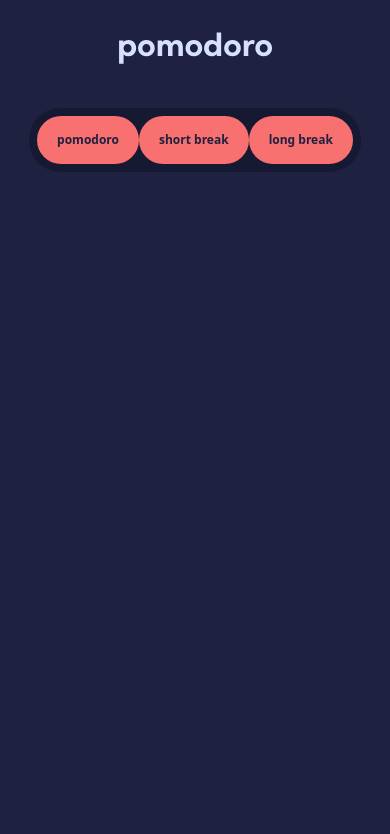
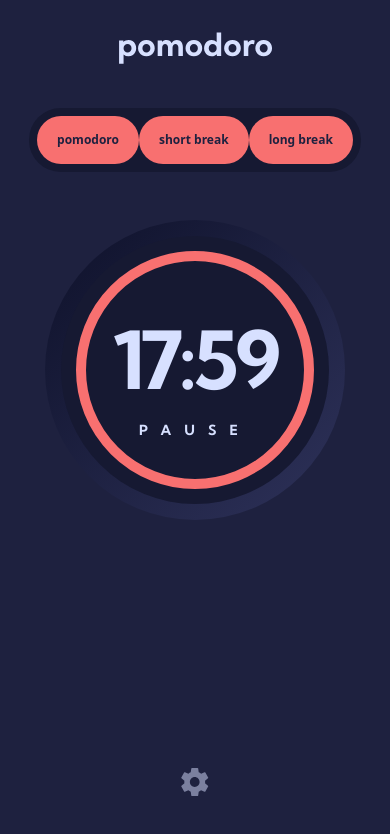
Before and after one commit to nikanoza/pomodor, a React (Vite) app: page / in a window 390 px wide. Shown: the top 834 px of the page. Built offline with nearby package versions, Linux system fonts and the light colour scheme.

Commit message:
style: done main mobile design

```diff
--- a/src/App.tsx
+++ b/src/App.tsx
@@ -1,11 +1,15 @@
-import { Panel } from "./components";
-import { Logo } from "./svg";
+import { Panel, Session } from "./components";
+import { Logo, Settings } from "./svg";
 
 function App() {
   return (
     <div className="w-full h-full flex flex-col items-center bg-semi-blu pt-8 pb-12">
       <Logo />
       <Panel />
+      <Session />
+      <div className="mt-auto">
+        <Settings />
+      </div>
     </div>
   );
 }
--- /dev/null
+++ b/src/components/Session.tsx
@@ -0,0 +1,18 @@
+const Session = () => {
+  return (
+    <div className="mt-12 w-75 h-75 rounded-full bg-session flex justify-center items-center">
+      <div className="w-[267.805px] h-[267.805px] rounded-full bg-dark-blu flex justify-center items-center">
+        <div className="w-[238.049px] h-[238.049px] rounded-full border-[10px] border-semi-red flex flex-col justify-center items-center">
+          <h1 className="text-semi-grey text-[80px] font-bold tracking-[-4px] kumbh">
+            17:59
+          </h1>
+          <h3 className="text-semi-grey text-sm font-bold tracking-[13.125px] kumbh">
+            PAUSE
+          </h3>
+        </div>
+      </div>
+    </div>
+  );
+};
+
+export default Session;
--- a/src/components/index.ts
+++ b/src/components/index.ts
@@ -1 +1,2 @@
 export { default as Panel } from "./Panel";
+export { default as Session } from "./Session";
--- a/tailwind.config.js
+++ b/tailwind.config.js
@@ -13,6 +13,15 @@ export default {
         "semi-white": "#EFF1FA",
         "dark-blu": "#161932",
       },
+      width: {
+        75: "18.75rem",
+      },
+      height: {
+        75: "18.75rem",
+      },
+      backgroundImage: {
+        session: "linear-gradient(315deg, #2E325A 0%, #0E112A 100%)",
+      },
     },
   },
   plugins: [],
```
